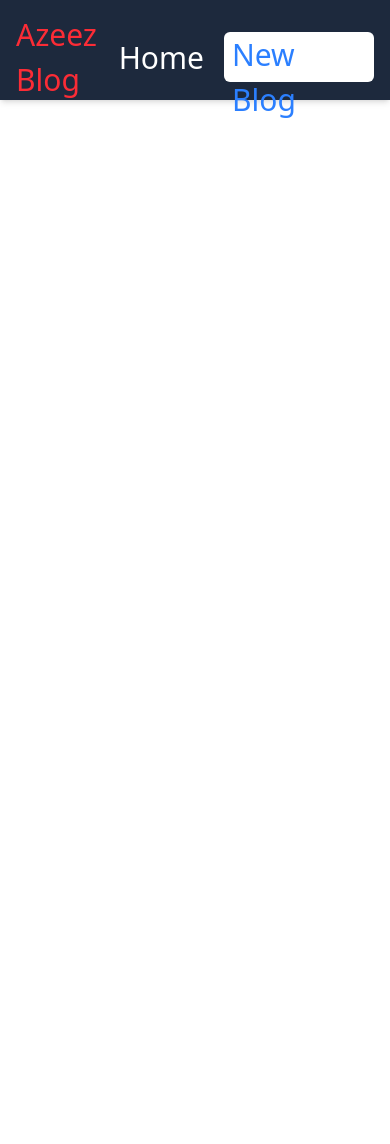
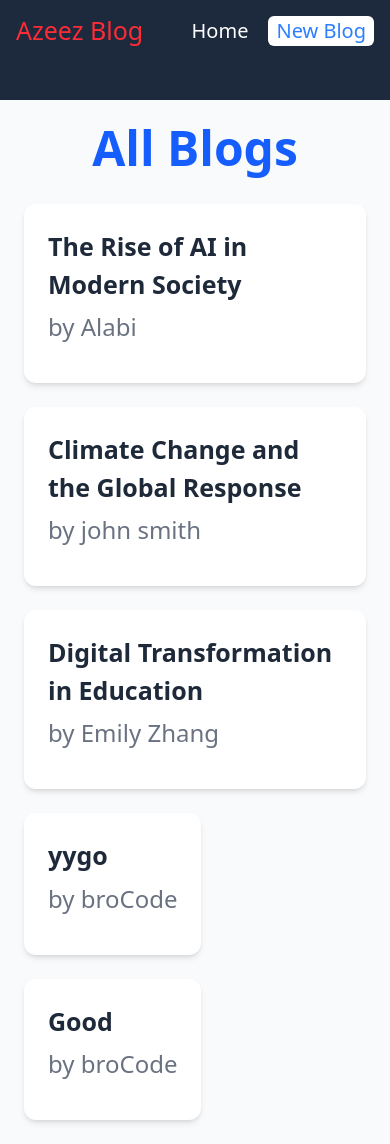
Before and after one commit to Babathiago1996/Azeez-blog, a React (Vite) app: page / in a window 390 px wide. Before the commit the page ends 844 px from the top, so only its background shows below. Built offline with nearby package versions, Linux system fonts and the light colour scheme; no server answers; data requests are answered from the project's data file.

Commit message:
ready for production

```diff
--- a/data/db.json
+++ b/data/db.json
@@ -23,6 +23,12 @@
       "title": "yygo",
       "author": "broCode",
       "body": "iphhi;h"
+    },
+    {
+      "id": "501c",
+      "title": "Good ",
+      "author": "broCode",
+      "body": "Gisbss "
     }
   ]
 }
--- a/package.json
+++ b/package.json
@@ -4,7 +4,7 @@
   "version": "0.0.0",
   "type": "module",
   "scripts": {
-    "server": "json-server --watch data/db.json --port 8005",
+    "server": "json-server --watch data/db.json --port 9002",
     "dev": "vite",
     "build": "vite build",
     "lint": "eslint .",
--- a/src/components/BlogDetails.jsx
+++ b/src/components/BlogDetails.jsx
@@ -10,10 +10,10 @@ const BlogDetails = () => {
     data: blog,
     isLoading,
     error,
-  } = useFetch(`http://192.168.185.158:9000/blogs/${id}`);
+  } = useFetch(`http://localhost:9002/blogs/${id}`);
   const handleDelete = () => {
     const getRide = async () => {
-      await fetch(`http://192.168.185.158:9000/blogs/${id}`, {
+      await fetch(`http://localhost:9002/blogs/${id}`, {
         method: "DELETE",
       });
       toast.success("blog deleted successfully")
--- a/src/components/BlogList.jsx
+++ b/src/components/BlogList.jsx
@@ -13,10 +13,10 @@ const BlogList = ({blogs, title}) => {
               className="bg-white shadow-md rounded-xl p-6 hover:shadow-lg transition-shadow duration-300"
             >
               <Link to={`/blogs/${blog.id}`}>
-                <h2 className="text-4xl font-semibold  text-gray-800 mb-2 ">
+                <h2 className="md:text-4xl font-semibold  text-gray-800 mb-2 text-[25px] ">
                   {blog.title}
                 </h2>
-                <p className="text-3xl text-gray-500 mb-4 ">by {blog.author}</p>
+                <p className="md:text-3xl text-gray-500 mb-4  text-2xl">by {blog.author}</p>
               </Link>
             </div>
           );
--- a/src/components/Create.jsx
+++ b/src/components/Create.jsx
@@ -14,7 +14,7 @@ const Create = () => {
     e.preventDefault();
     setIsLoading(true)
     const blog = { title, author, body };
-    fetch("http://192.168.185.158:9000/blogs", {
+    fetch("http://localhost:9002/blogs", {
       method: "POST",
       headers: { "Content-Type": "application/json" },
       body: JSON.stringify(blog),
--- a/src/components/Home.jsx
+++ b/src/components/Home.jsx
@@ -4,7 +4,11 @@ import BlogList from './BlogList'
 import { RingLoader } from 'react-spinners'
 
 const Home = () => {
-    const {data:blogs, isLoading, error}=useFetch(`http://192.168.185.158:9000/blogs`)
+    const {
+      data: blogs,
+      isLoading,
+      error,
+    } = useFetch(`http://localhost:9002/blogs`);
 console.log(blogs)
   return (
     <div>
--- a/src/components/NavBar.jsx
+++ b/src/components/NavBar.jsx
@@ -5,14 +5,14 @@ const NavBar = () => {
   return (
     <div className="h-[100px] bg-slate-800 text-white px-4 py-3 shadow-md ">
       <div className="flex justify-between items-center mx-auto  ">
-        <h1 className="text-[30px] md:text-[50px] text-red-500 ">Azeez Blog</h1>
-        <div className="flex gap-5 md:gap-10 items-center text-[30px]">
+        <h1 className="text-[25px] md:text-[50px] text-red-500 ">Azeez Blog</h1>
+        <div className="flex gap-5 md:gap-10 items-center text-[20px] md:text-[30px]">
           <Link to="/" className="text-white hover:text-blue-500 focus:text-red-500">
             Home
           </Link>
           <Link
             to="/create"
-            className="w-[150px] bg-white h-[50px] text-blue-500 rounded-md px-2 font-semi-medium hover:bg-blue-500 hover:text-white focus:text-yellow-400"
+            className="md:w-[150px] w-[80] h-[30] bg-white md:h-[50px] text-blue-500 rounded-md px-2 font-semi-medium hover:bg-blue-500 hover:text-white focus:text-yellow-400"
           >
             New Blog
           </Link>
```
